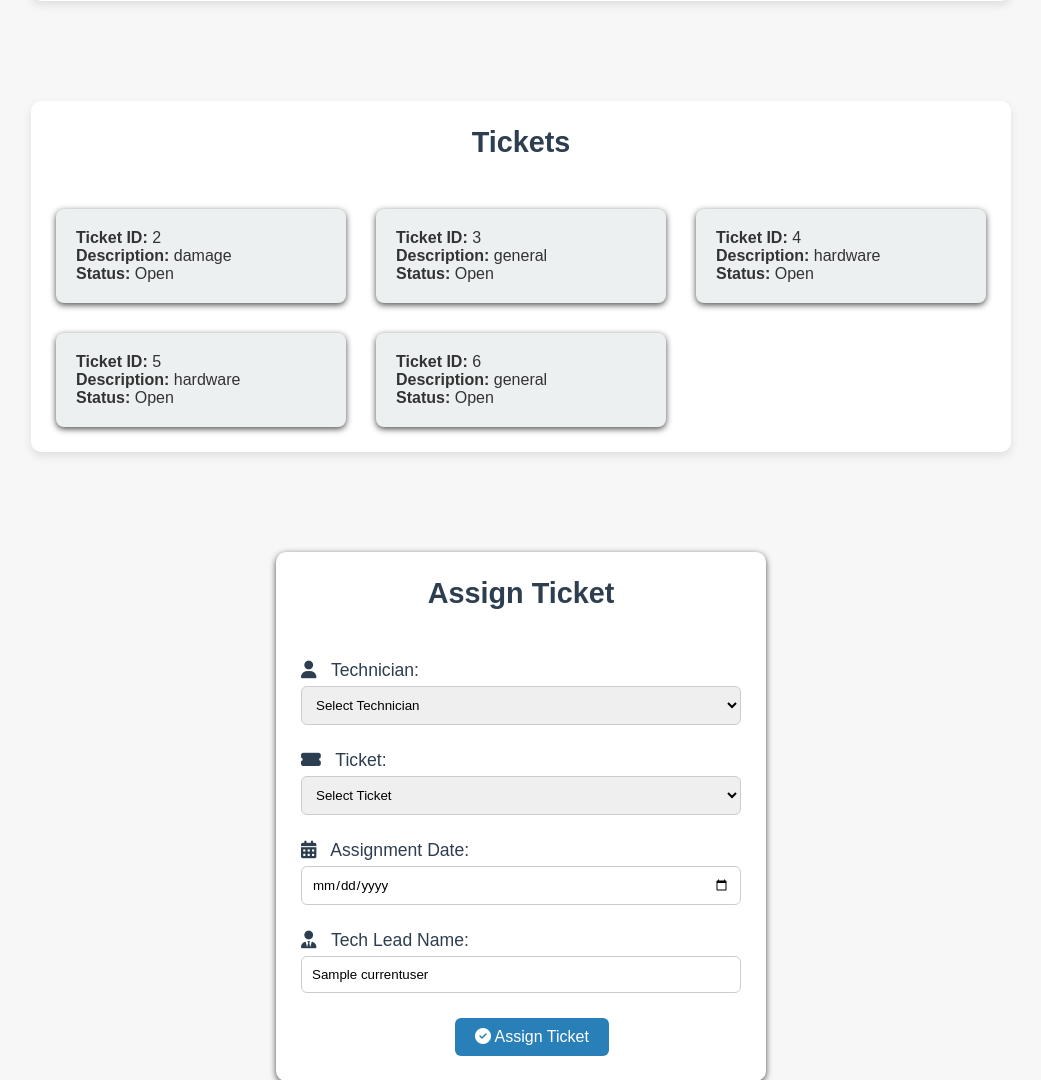
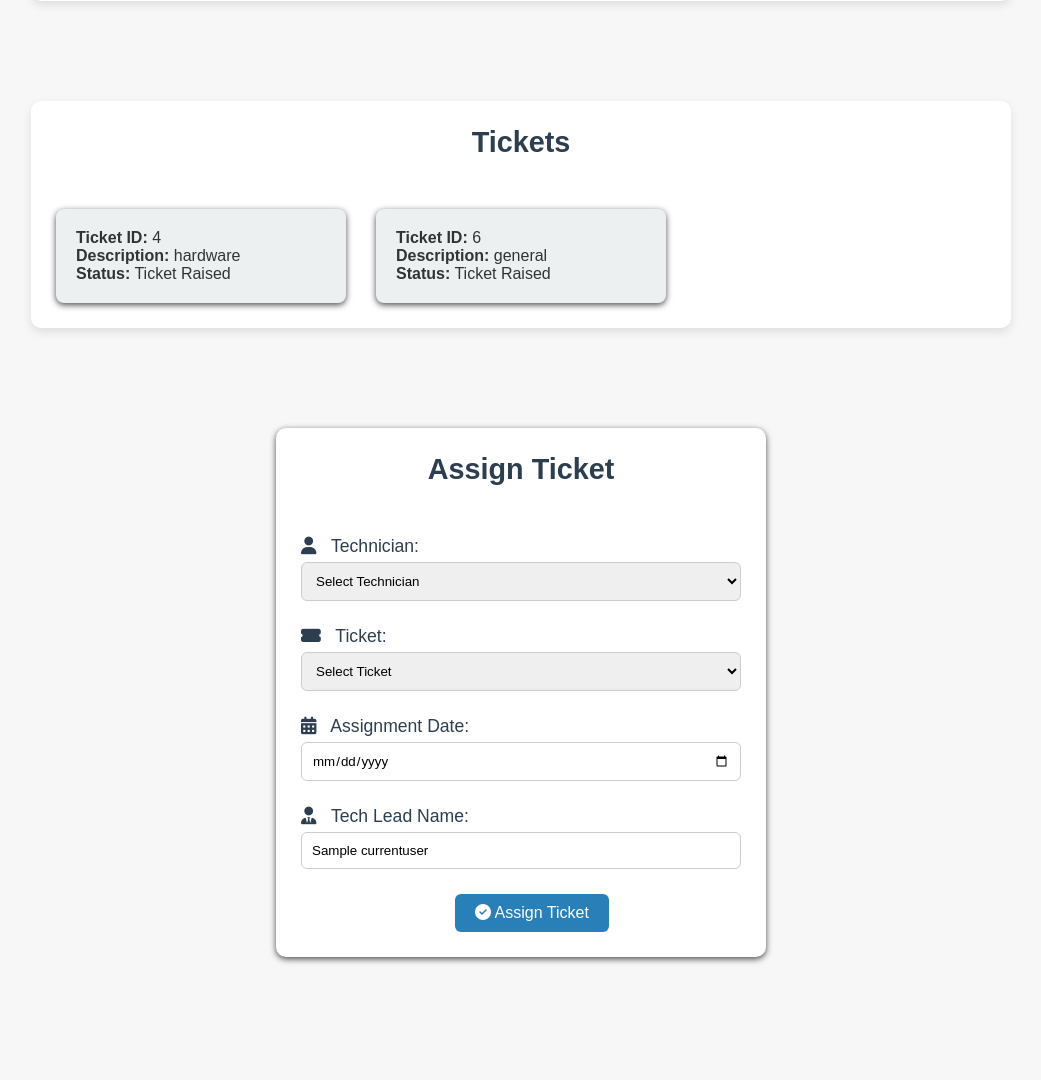
Before and after one commit to Dheeraj-02NK/LT.Care-Customer-relation-management, a Django app: template templates/lead/lead.html in a window 1280 px wide. Shown: the part 866-1946 px from the top of the page, without its empty margins (229-1270 px from the left). After the commit the page ends 1830 px from the top, so only its background shows below. Run offline with Django 5.2, Linux system fonts and the light colour scheme; data comes from the database, SQL or seed files in the repository; both versions use the stored data as it was after the commit; tables that the repository leaves empty hold one stand-in row (values such as "Sample post"); the template is opened without the code that fills it: values that come from a table or form of the project are taken from there, most other values are stand-ins (such as "Sample title", 1, 10 or a date in 2020); some web fonts are replaced.

Commit message:
Sughosh lead module push

```diff
--- a/lead/views.py
+++ b/lead/views.py
@@ -53,8 +53,8 @@ class Viewtkassign(TemplateView):
         current_user_name = self.request.session.get("user_data")
 
         # Filter userdata based on the current tech lead
-        userdata = Lead.objects.filter(lead_name=current_user_name)  # Assuming 'lead_name' refers to the tech lead's name
-
+        if ticket1.status == "Ticket Raised" or ticket1.status == "Technician assigned":
+            userdata = Lead.objects.filter(lead_name=current_user_name)  # Assuming 'lead_name' refers to the tech lead's name
         customers = AuthUser.objects.all()
         ticket1 = Ticket.objects.all()
 
--- a/templates/lead/lead.html
+++ b/templates/lead/lead.html
@@ -71,11 +71,13 @@
             <div class="card-content">
                 <!-- Tickets Cards Here -->
             {% for user in ticket1 %}
+             {% if user.status == "Ticket Raised" %}
                 <div class="card-item">
                     <p><strong>Ticket ID:</strong> {{user.t_id}}</p>
                     <p><strong>Description:</strong> {{user.issue}} </p>
-                    <p><strong>Status:</strong> Open</p>
+                    <p><strong>Status:</strong> {{user.status}}</p>
                 </div>
+                {% endif %}
             {% endfor %}
         </section>
 
@@ -101,7 +103,9 @@
                     <select id="ticket1" name="ticket1" class="form-control">
                         <option value="" readonly style="cursor: not-allowed;">Select Ticket</option>
                         {% for user in ticket1 %}
+                        {% if user.status == "Ticket Raised" %}
                         <option value="{{user.issue}}">{{user.address}} , {{user.issue}}</option>
+                        {% endif %}
                         {% endfor %}
                     </select>
                 </div>
```
Also changed, not shown: db.sqlite3.
